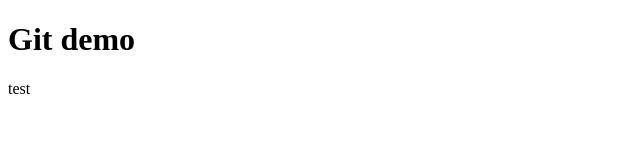
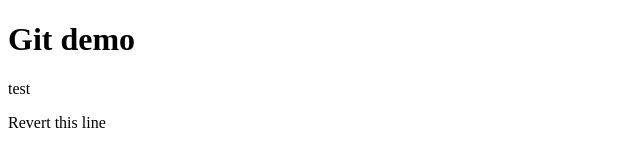
Before and after one commit to ZQWang39/git-demo, a plain HTML site: page index.html in a window 1280 px wide. Shown: the whole page, without its empty margins (0-640 px from the left). Drawn offline with Linux system fonts and the light colour scheme.

Commit message:
Add text

```diff
--- a/index.html
+++ b/index.html
@@ -9,5 +9,6 @@
 <body>
     <h1>Git demo</h1>
     <p>test</p>
+    <p>Revert this line</p>
 </body>
 </html>
```
